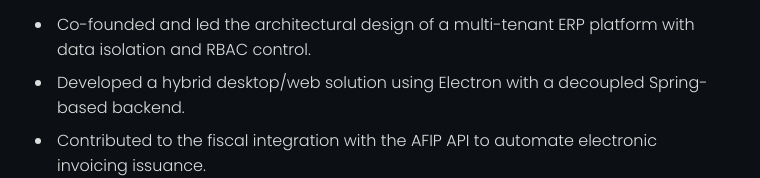
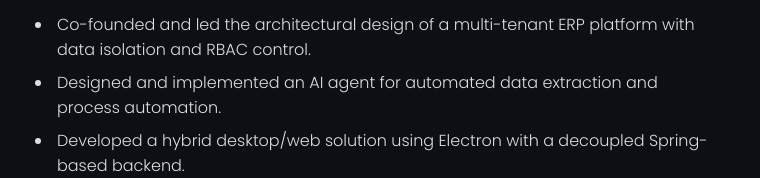
Before and after one commit to Arviixzuh/Portfolio, a React (Vite) app: page / in a window 1280 px wide. Shown: the part 519-697 px from the top of the page, without its empty margins (257-1017 px from the left). Built offline with nearby package versions, Linux system fonts and the light colour scheme.

Commit message:
💼 My personal website portfolio

```diff
--- a/src/components/Portfolio/Experience/MyExperience.js
+++ b/src/components/Portfolio/Experience/MyExperience.js
@@ -8,6 +8,7 @@ export const MyExperience = [
     },
     points: [
       'Co-founded and led the architectural design of a multi-tenant ERP platform with data isolation and RBAC control.',
+      'Designed and implemented an AI agent for automated data extraction and process automation.',
       'Developed a hybrid desktop/web solution using Electron with a decoupled Spring-based backend.',
       'Contributed to the fiscal integration with the AFIP API to automate electronic invoicing issuance.',
       'Managed database lifecycles and automated CI/CD pipelines for production environments.',
```
Also changed, not shown: 1 other file (tests, documents, lock files or other folders).
